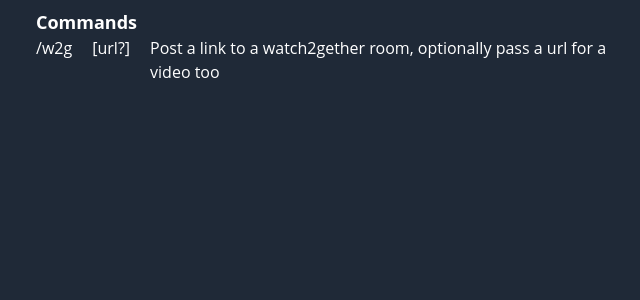
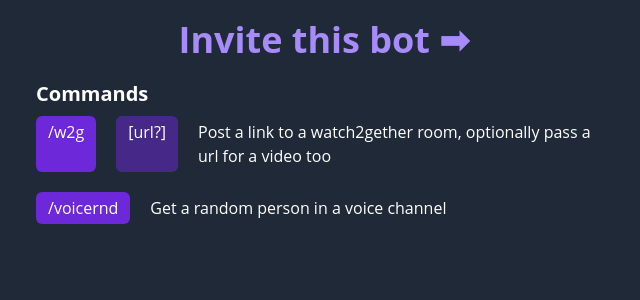
Before and after one commit to maael/discord-slash-commands, a Next.js app: page / in a window 1280 px wide. Shown: the top 300 px of the page, without its empty margins (316-956 px from the left). Built offline with nearby package versions, Linux system fonts and the light colour scheme.

Commit message:
feat: Add basic voicernd command

```diff
--- a/src/commands/index.ts
+++ b/src/commands/index.ts
@@ -1,11 +1,19 @@
+import { NextApiRequest } from 'next'
 import w2g from './w2g'
+import voicernd from './voicernd'
 
-const commands = {
+const commands: {
+  [k: string]: { fn: (req: NextApiRequest) => Promise<any>; options?: string; description: string }
+} = {
   w2g: {
     fn: w2g,
     options: '[url?]',
     description: 'Post a link to a watch2gether room, optionally pass a url for a video too',
   },
+  voicernd: {
+    fn: voicernd,
+    description: 'Get a random person in a voice channel',
+  },
 }
 
 export default commands
--- /dev/null
+++ b/src/commands/voicernd.ts
@@ -0,0 +1,20 @@
+import { NextApiRequest } from 'next'
+import fetch from 'isomorphic-fetch'
+
+const DISCORD_API = 'https://discord.com/api/v9'
+
+export default async function voicernd(req: NextApiRequest) {
+  const { guild_id: guildId, token } = req.body
+  const guildChannels = await fetch(`${DISCORD_API}/guilds/${guildId}/channels`, {
+    headers: {
+      Authorization: `Bot ${token}`,
+    },
+  })
+  console.info('[guilds]', guildChannels)
+  return {
+    type: 4,
+    data: {
+      content: 'Test',
+    },
+  }
+}
--- a/src/pages/index.tsx
+++ b/src/pages/index.tsx
@@ -3,13 +3,23 @@
 export default function Index() {
   return (
     <div className="max-w-xl mx-auto my-2">
-      <div className="text-lg font-bold">Commands</div>
-      <div className="flex gap-5">
+      <div className="text-center my-5">
+        <a
+          className="text-4xl font-bold text-purple-400"
+          href="https://discord.com/oauth2/authorize?client_id=850402324421279774&permissions=2147519552&scope=bot"
+        >
+          Invite this bot ➡
+        </a>
+      </div>
+      <div className="text-xl font-bold my-2">Commands</div>
+      <div className="flex flex-col gap-5">
         {Object.entries(commands).map(([id, info]) => (
           <div key={id} className="flex flex-row gap-5">
-            <div>/{id}</div>
-            <div>{info.options}</div>
-            <div>{info.description}</div>
+            <div className="bg-purple-700 text-white px-3 py-1 rounded-md table">/{id}</div>
+            {info.options ? (
+              <div className="bg-purple-700 bg-opacity-50 text-white px-3 py-1 rounded-md table">{info.options}</div>
+            ) : null}
+            <div className="py-1">{info.description}</div>
           </div>
         ))}
       </div>
```
Also changed, not shown: 1 other file (tests, documents, lock files or other folders).
